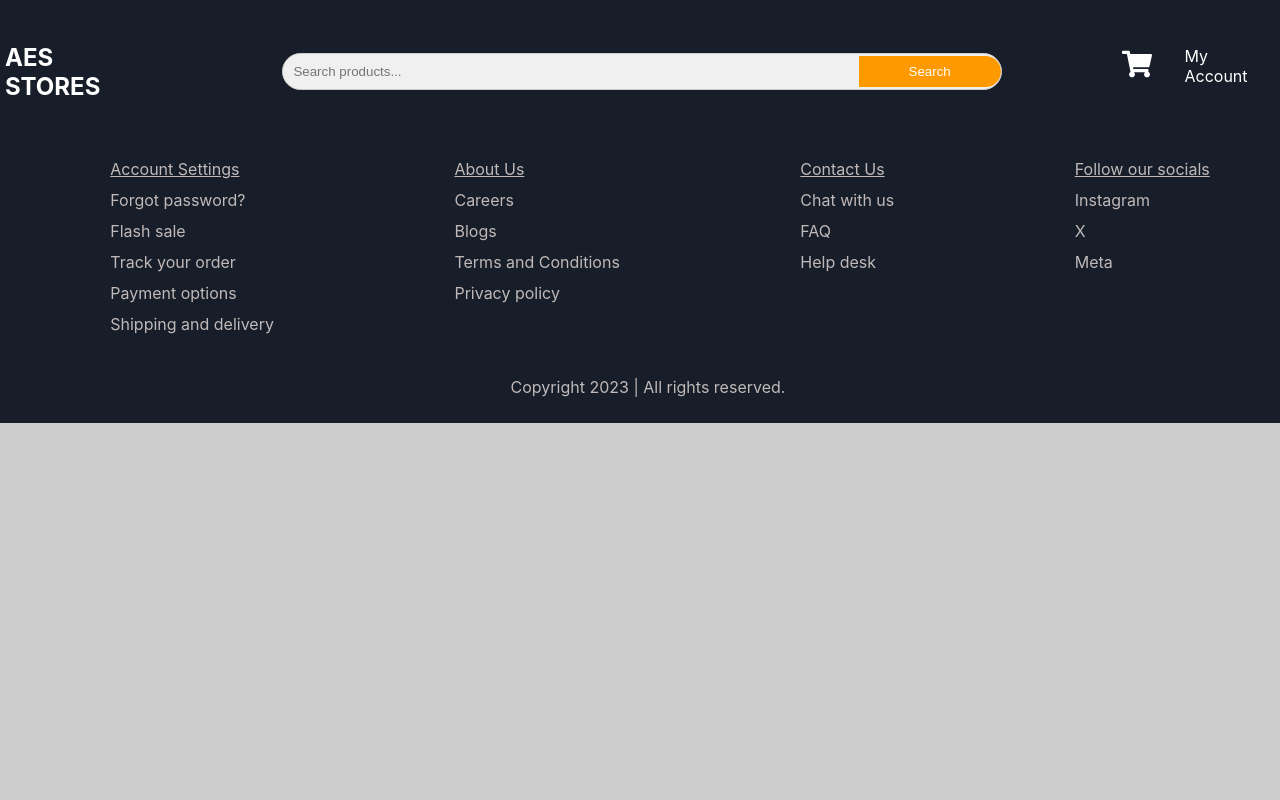
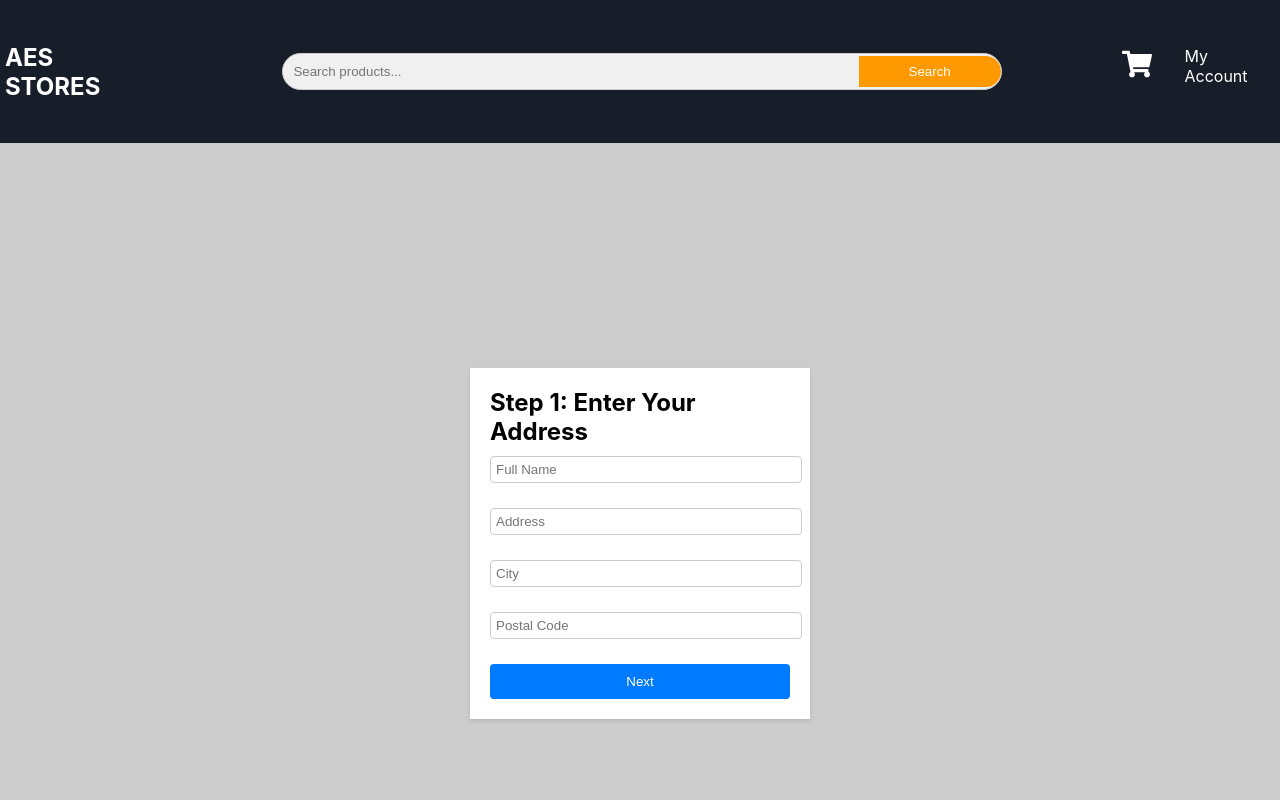
Before and after one commit to smsharon/online-store, a React (Create React App) app: page /checkout in a window 1280 px wide. Shown: the top 800 px of the page. Built offline with nearby package versions, Linux system fonts and the light colour scheme; data requests are answered from the project's data file; some icons are missing.

Commit message:
Shallon/checkout (#27)
* fix:restyle navbar

* fix:restyle logo

* fix:restyle productlist, update db.json

* feat:add checkout page

* fix:add route

* feat:style first step of checkout

* feat:create link to checkout

```diff
--- a/db.json
+++ b/db.json
@@ -377,7 +377,18 @@
       "brand": "Latlux"
     }
   ],
-  "cart": [],
+  "cart": [
+    {
+      "id": 1,
+      "category_id": 1,
+      "image": "https://ke.jumia.is/unsafe/fit-in/300x300/filters:fill(white)/product/25/421243/1.jpg?3486.jpg",
+      "name": "Fashion Dress Floral Blue",
+      "price": "1,000",
+      "description": "A beautiful blue floral dress suitable for various occasions.",
+      "specifications": "Material: Cotton blend; Sizes: S, M, L; Colors: Blue, White",
+      "brand": "Fashionable Trends"
+    }
+  ],
   "users": [],
   "login": [
     {
--- a/src/App.js
+++ b/src/App.js
@@ -7,6 +7,7 @@ import Cart from "./components/Cart";
 import Footer from "./components/Footer";
 import ProductList from "./components/ProductList";
 import ProductDetails from "./components/ProductDetails";
+import Checkout from "./components/Checkout";
 import './App.css';
 
 
@@ -67,6 +68,8 @@ function App() {
       <Route path="/cart" element={<Cart cart={cart} onDelete={onDeleteCart}/>} />
       <Route path="/" element= {<ProductList handleClick={handleClick} searchTerm={searchTerm} />}/>
       <Route path="/product/:productId" element={<ProductDetails />} />
+      <Route path="/checkout" element={<Checkout />} />
+
     </Routes>
 
       <Footer />
--- a/src/components/Cart.js
+++ b/src/components/Cart.js
@@ -1,4 +1,5 @@
 import "./Cart.css";
+import { Link } from 'react-router-dom';
 
 //calculate the total price of all products inside the cart
 function Cart({ cart, onDelete }) {
@@ -42,7 +43,9 @@ function Cart({ cart, onDelete }) {
             <tr>Total Amount</tr>
             <tr id="total">KSH {totalPrice.toFixed(2)}</tr>
           </div>
-          <button id="checkout">Proceed to checkout</button>
+          <Link to="/checkout">
+            <button id="checkout">Proceed to Checkout</button>
+          </Link>
 
         </div>
 
--- /dev/null
+++ b/src/components/Checkout.css
@@ -0,0 +1,83 @@
+
+
+
+
+  /* Styling for step titles */
+  .step-title {
+    font-size: 18px;
+    font-weight: bold;
+    margin-bottom: 10px;
+  }
+
+  /* Styling for form inputs */
+  .checkout-form input[type="text"] {
+    width: 100%;
+    padding: 5px;
+    margin-bottom: 15px;
+    border: 1px solid #ccc;
+    border-radius: 4px;
+  }
+
+  .checkout-form {
+
+    width: 300px;
+    padding: 20px;
+    background-color: #fff;
+    box-shadow: 0 2px 4px rgba(0, 0, 0, 0.1);
+
+  }
+
+  .checkout-container {
+    display: flex;
+    justify-content: center;
+    align-items: center;
+    height: 100vh;
+  }
+
+  .checkout-container form {
+    display: flex;
+    flex-direction: column;
+    gap: 10px;
+
+  }
+
+   .checkout-container h2 {
+    margin: 0;
+    margin-bottom: 10px;
+  }
+
+  .checkout-container input {
+    padding: 8px;
+    border: 1px solid #ccc;
+    border-radius: 4px;
+  }
+
+  .checkout-container button {
+    padding: 10px;
+    background-color: #007bff;
+    color: white;
+    border: none;
+    border-radius: 4px;
+    cursor: pointer;
+  }
+
+
+  /* Styling for buttons
+  .button {
+    background-color: #007bff;
+    color: #fff;
+    border: none;
+    padding: 10px 20px;
+    border-radius: 5px;
+    cursor: pointer;
+  }
+
+  /* Styling for the "Place Order" button */
+  .place-order-button {
+    background-color: #28a745;
+  }
+
+  /* Styling for the confirmation details */
+  .confirmation-details {
+    margin-top: 20px;
+  }
--- /dev/null
+++ b/src/components/Checkout.js
@@ -0,0 +1,167 @@
+import React, { useState } from 'react';
+import "./Checkout.css";
+
+// Step 1: Address Input
+function AddressInput({ onNext }) {
+  const [formData, setFormData] = useState({
+    name: '',
+    address: '',
+    city: '',
+    postalCode: '',
+  });
+
+  const handleChange = (e) => {
+    const { name, value } = e.target;
+    setFormData({ ...formData, [name]: value });
+  };
+
+  const handleSubmit = (e) => {
+    e.preventDefault();
+    onNext('payment', formData); // Proceed to the Payment step
+  };
+
+  return (
+    <div className='checkout-container'>
+
+    <div className="checkout-form">
+      <h2>Step 1: Enter Your Address</h2>
+      <form onSubmit={handleSubmit}>
+        <input
+          type="text"
+          name="name"
+          placeholder="Full Name"
+          value={formData.name}
+          onChange={handleChange}
+        />
+        <input
+          type="text"
+          name="address"
+          placeholder="Address"
+          value={formData.address}
+          onChange={handleChange}
+        />
+        <input
+          type="text"
+          name="city"
+          placeholder="City"
+          value={formData.city}
+          onChange={handleChange}
+        />
+        <input
+          type="text"
+          name="postalCode"
+          placeholder="Postal Code"
+          value={formData.postalCode}
+          onChange={handleChange}
+        />
+        <button type="submit">Next</button>
+      </form>
+    </div>
+    </div>
+  );
+}
+
+// Step 2: Payment
+function Payment({ onNext, addressData }) {
+  const [paymentData, setPaymentData] = useState({
+    cardNumber: '',
+    expiryDate: '',
+    cvv: '',
+  });
+
+  const handleChange = (e) => {
+    const { name, value } = e.target;
+    setPaymentData({ ...paymentData, [name]: value });
+  };
+
+  const handleSubmit = (e) => {
+    e.preventDefault();
+    onNext('confirmation', { ...addressData, paymentData }); // Proceed to the Confirmation step
+  };
+
+  return (
+    <div>
+      <h2>Step 2: Enter Payment Details</h2>
+      <form onSubmit={handleSubmit}>
+        <input
+          type="text"
+          name="cardNumber"
+          placeholder="Card Number"
+          value={paymentData.cardNumber}
+          onChange={handleChange}
+        />
+        <input
+          type="text"
+          name="expiryDate"
+          placeholder="Expiry Date"
+          value={paymentData.expiryDate}
+          onChange={handleChange}
+        />
+        <input
+          type="text"
+          name="cvv"
+          placeholder="CVV"
+          value={paymentData.cvv}
+          onChange={handleChange}
+        />
+        <button type="submit">Next</button>
+      </form>
+    </div>
+  );
+}
+
+// Step 3: Order Confirmation
+function OrderConfirmation({ addressData, paymentData }) {
+  return (
+    <div>
+      <h2>Step 3: Order Confirmation</h2>
+      <div>
+        <p>Delivery Address:</p>
+        <p>{addressData.name}</p>
+        <p>{addressData.address}</p>
+        <p>{addressData.city}</p>
+        <p>{addressData.postalCode}</p>
+      </div>
+      <div>
+        <p>Payment Details:</p>
+        <p>{paymentData.cardNumber}</p>
+        <p>{paymentData.expiryDate}</p>
+        <p>{paymentData.cvv}</p>
+      </div>
+      <button>Place Order</button>
+    </div>
+  );
+}
+
+function Checkout() {
+  const [step, setStep] = useState('address');
+  const [addressData, setAddressData] = useState(null);
+  const [paymentData, setPaymentData] = useState(null);
+
+  const handleStepChange = (nextStep, data) => {
+    setStep(nextStep);
+    if (data) {
+      if (nextStep === 'payment') {
+        setAddressData(data);
+      } else if (nextStep === 'confirmation') {
+        setPaymentData(data);
+      }
+    }
+  };
+
+  return (
+    <div className="checkout-container">
+        <div className={`checkout-step ${step}`}>
+      {step === 'address' && <AddressInput onNext={handleStepChange} />}
+      {step === 'payment' && (
+        <Payment onNext={handleStepChange} addressData={addressData} />
+      )}
+      {step === 'confirmation' && (
+        <OrderConfirmation addressData={addressData} paymentData={paymentData} />
+      )}
+      </div>
+    </div>
+  );
+}
+
+export default Checkout;
```
